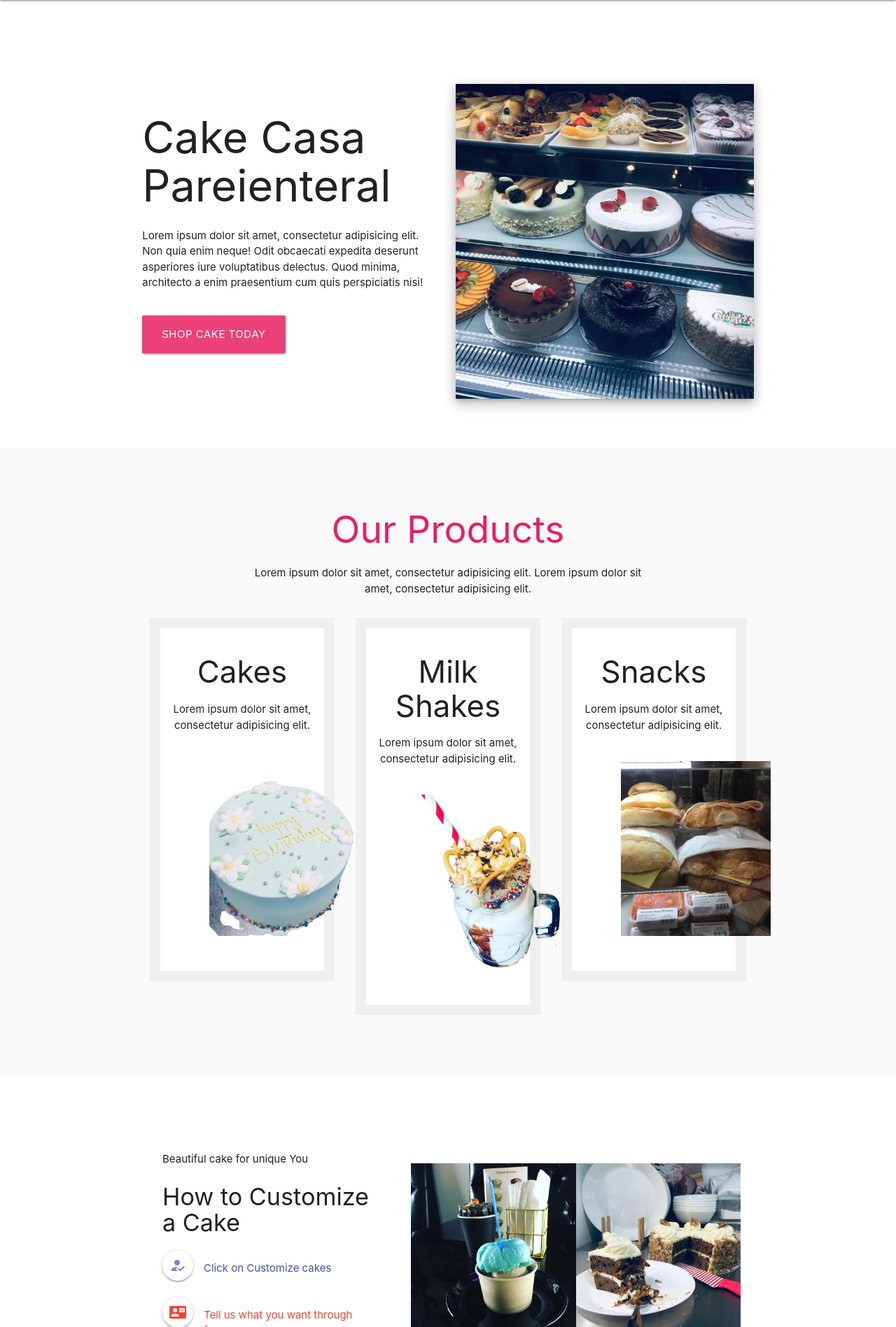
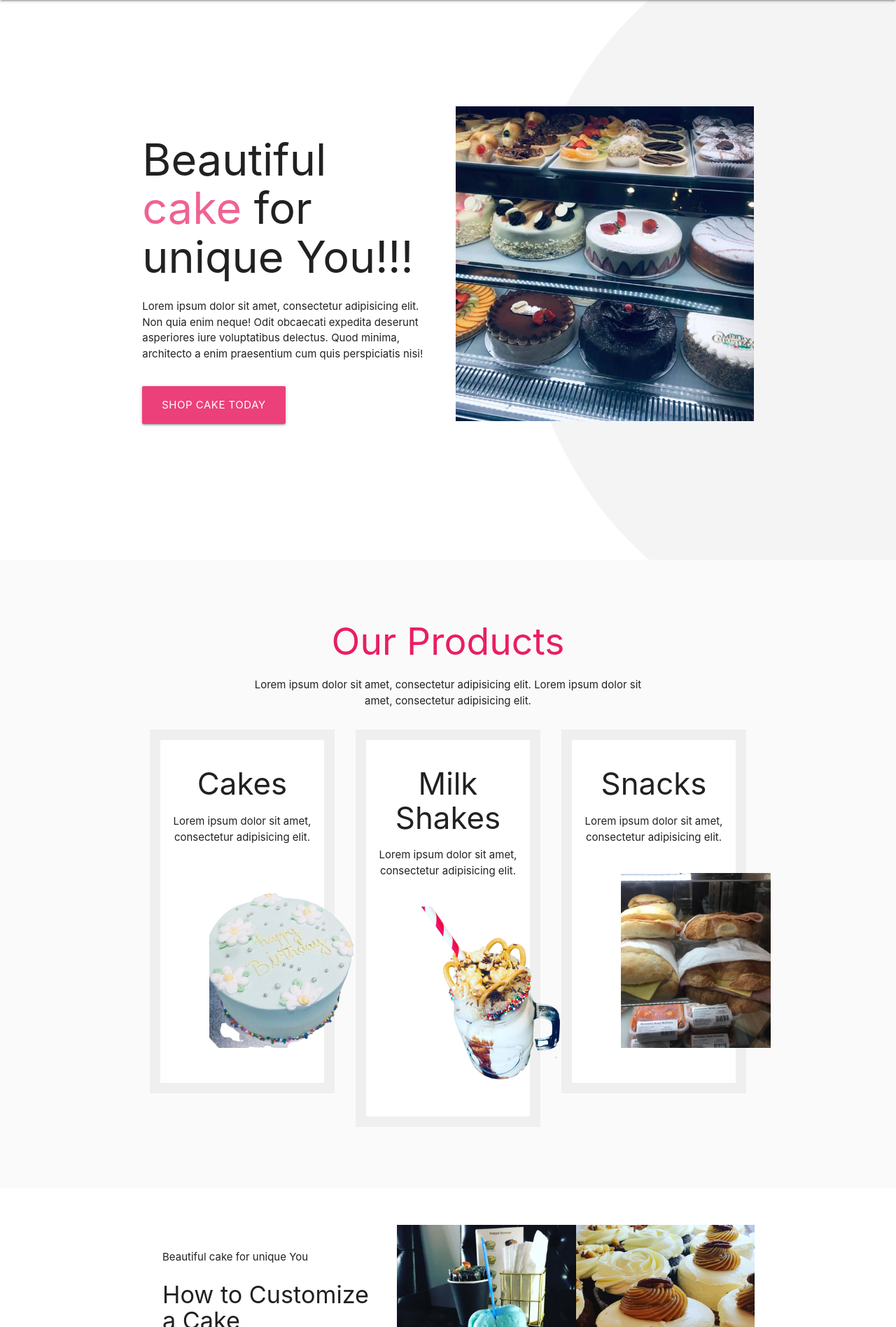
Before and after one commit to ndmichael/cakecasa, a Django app: page / in a window 1280 px wide. Shown: the part 64-1961 px from the top of the page at 70% size. Run offline with Django 3.2, Linux system fonts and the light colour scheme.

Commit message:
added circular to index landing page

```diff
--- a/casa/templates/casa/index.html
+++ b/casa/templates/casa/index.html
@@ -4,18 +4,21 @@
 {% block content %}
 
 <!-- Slider landing page -->
-<section id="landing-page" style="min-height: 80vh; padding-top: 15vh;">
+<section id="landing-page" style="min-height: 80vh; height: 100%; padding-top: 19vh; position: relative;">
+    <span style="position: absolute; top: 0; left: 0; width: 100%; height: 100%; background: rgb(239 239 239 / 70%);; padding: 0 !important;
+     clip-path: circle(50% at 100% 50%); z-index: -1;"></span>
     <div class=" container">
+
         <div class="row">
             <div class="col s12 m6 l6">
                 <div class=" padd" style="padding: 0 10px 0 0;">
-                    <h1>Cake Casa Pareienteral</h1>
+                    <h1>Beautiful <span class=" pink-text  text-lighten-2">cake</span> for unique You!!!</h1>
                     <p>
                         Lorem ipsum dolor sit amet, consectetur adipisicing elit.
                         Non quia enim neque! Odit obcaecati expedita deserunt asperiores iure voluptatibus delectus.
                         Quod minima, architecto a enim praesentium cum quis perspiciatis nisi!
                     </p>
-                    <span class="" style="padding-top: 20px !important; display: inline-block;">
+                    <span class="" style="padding-top: 20px !important; display: inline-block; ">
                         <a href="#" class="btn btn-large pink waves-effect waves-light lighten-1">
                             Shop Cake Today
                         </a>
@@ -23,8 +26,11 @@
                 </div>
             </div>
             <div class="col s12 m6 l6 ">
-                <div class="z-depth-3 product-cc">
-                    <img src="{% static 'casa/images/132174320_10157648337310753_2905210775196644942_n.jpg' %}" class=" responsive-img "
+                <div class="" style="
+                overflow: hidden; position: relative;">
+
+                    <img src="{% static 'casa/images/132174320_10157648337310753_2905210775196644942_n.jpg' %}"
+                        class=" responsive-img "
                         style="min-height: 100%; height: 450px; width: 100% !important; object-fit: cover;" />
                 </div>
             </div>
@@ -38,7 +44,7 @@
 <section id="offer" style="background:#fafafa; padding: 3.5em 10px;">
     <div class=" container">
         <div class=" row">
-            <div class="col s10 offset-s2 m8 offset-m2 center-align">
+            <div class="col s12 m8 offset-m2 center-align">
                 <!-- <p>
                      Brief About Products
                 </p> -->
@@ -51,7 +57,7 @@
                 </p>
             </div>
             <div class="col s12 m4" style="padding: 15px;">
-                <a href="#" class=" z-depth-0 product-cc" >
+                <a href="#" class=" z-depth-0 product-cc">
                     <h3>
                         Cakes
                     </h3>
@@ -59,9 +65,9 @@
                         Lorem ipsum dolor sit amet, consectetur adipisicing elit.
                     </p>
                     <p class="cake-span">
-                        <img src="{% static 'casa/images/cakes2-removebg-preview.png' %}" class=" responsive-img "/>
+                        <img src="{% static 'casa/images/cakes2-removebg-preview.png' %}" class=" responsive-img " />
                     </p>
-                </a >
+                </a>
             </div>
 
             <div class="col m4" style="padding: 15px;">
@@ -75,7 +81,7 @@
                     <p class="cake-span">
                         <img src="{% static 'casa/images/gelato3-removebg-preview.png' %}" class=" responsive-img " />
                     </p>
-                </a >
+                </a>
             </div>
 
             <div class="col s12 m4 " style="padding: 15px;">
@@ -89,7 +95,7 @@
                     <p class="cake-span">
                         <img src="{% static 'casa/images/baked.jpg' %}" class=" responsive-img " />
                     </p>
-                </a >
+                </a>
             </div>
 
         </div>
@@ -101,9 +107,6 @@
 <section id="custom-cakes">
     <div class=" container" style="padding: 3.5em 10px;">
         <div class="row">
-
-        </div>
-        <div class="row valign-wrapper">
             <div class="col s12 m5" style="padding: 20px 30px; ">
                 <div>
                     <p>Beautiful cake for unique You</p>
@@ -111,14 +114,16 @@
                         How to Customize a Cake
                     </h4>
                     <span style="padding: 7px 0; display: block;">
-                      <i class="material-icons indigo-text text-lighten-2 rounded z-depth-1 left" style="padding: 10px; border-radius: 50%; ">how_to_reg</i>
+                        <i class="material-icons indigo-text text-lighten-2 rounded z-depth-1 left"
+                            style="padding: 10px; border-radius: 50%; ">how_to_reg</i>
                         <div class=" valign-wrapper indigo-text text-lighten-2">
                             <p class="indigo-text"> Click on Customize cakes</p>
                         </div>
                     </span>
 
                     <span style="padding: 7px 0; display: block;">
-                    <i class="material-icons red-text rounded z-depth-1 left" style="padding: 10px; border-radius: 50%; ">
+                        <i class="material-icons red-text rounded z-depth-1 left"
+                            style="padding: 10px; border-radius: 50%; ">
                             contact_mail
                         </i>
                         <div class=" valign-wrapper red-text">
@@ -127,7 +132,8 @@
                     </span>
 
                     <span style="padding: 7px 0; display: block;">
-                    <i class="material-icons indigo-text rounded z-depth-1 left" style="padding: 10px; border-radius: 50%; ">
+                        <i class="material-icons indigo-text rounded z-depth-1 left"
+                            style="padding: 10px; border-radius: 50%; ">
                             payments
                         </i>
                         <div class=" valign-wrapper indigo-text text-lighten-1">
@@ -136,50 +142,53 @@
                     </span>
 
                     <span style="padding: 7px 0; display: block;">
-                    <i class="material-icons pink-text text-lighten-1 rounded z-depth-1 left" style="padding: 10px; border-radius: 50%; ">
+                        <i class="material-icons pink-text text-lighten-1 rounded z-depth-1 left"
+                            style="padding: 10px; border-radius: 50%; ">
                             cake
                         </i>
                         <div class=" valign-wrapper pink-text text-lighten-1">
                             <p>Watch us bring your uniqueness to life</p>
                         </div>
                     </span>
-                </div>
+
                     <div style="padding: 20px 0;">
                         <a href="#" class=" btn btn-block btn-large pink lighten-1">
                             Customize Cake
                         </a>
                     </div>
+
+                </div>
             </div>
 
             <div class="col s12 m7">
-                <div style="padding: 0 20px;">
+                <div >
                     <div class="row">
                         <div class="col s6" style=" padding:0 !important;">
                             <div>
-                                <img src="{% static 'casa/images/dunno2.jpg' %}" class=" responsive-img " />
+                                <img src="{% static 'casa/images/dunno2.jpg' %}" class=" responsive-img "
+                                    style="object-fit: cover; width: 100%; height: 250px;" />
                             </div>
                         </div>
                         <div class="col s6" style=" padding:0 !important;">
                             <div>
-                                <img src="{% static 'casa/images/cake-slice.jpg' %}" class=" responsive-img " />
+                                <img src="{% static 'casa/images/cakes1.jpg' %}" class=" responsive-img "
+                                    style="object-fit: cover; width: 100%; height: 250px;" />
                             </div>
                         </div>
                         <div class="col s6" style=" padding:0 !important;">
                             <div>
-                                <img src="{% static 'casa/images/cake-slice.jpg' %}" class=" responsive-img " />
+                                <img src="{% static 'casa/images/cakes3.jpg' %}" class=" responsive-img "
+                                    style="object-fit: cover; width: 100%; height: 250px;" />
                             </div>
                         </div>
                         <div class="col s6" style=" padding:0 !important;">
                             <div>
-                                <img src="{% static 'casa/images/dunno2.jpg' %}" class=" responsive-img " />
+                                <img src="{% static 'casa/images/dunno2.jpg' %}" class=" responsive-img "
+                                    style="object-fit: cover; width: 100%; height: 250px;" />
                             </div>
                         </div>
                     </div>
                 </div>
-
-                <!-- <div class="row">
-
-                </div> -->
 
             </div>
         </div>
```
Lines whose indentation alone changed are shown as unchanged.
